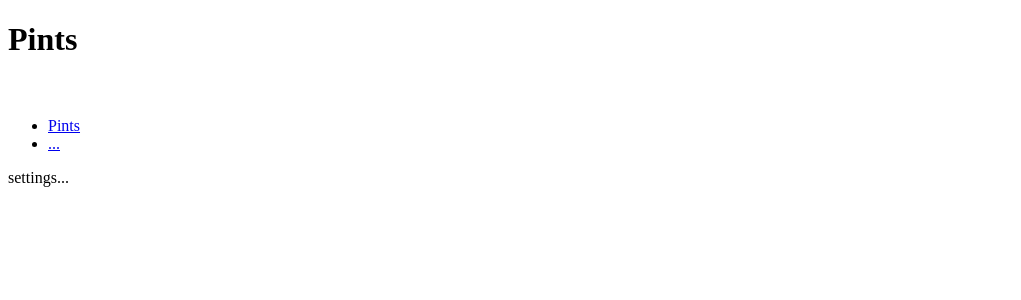
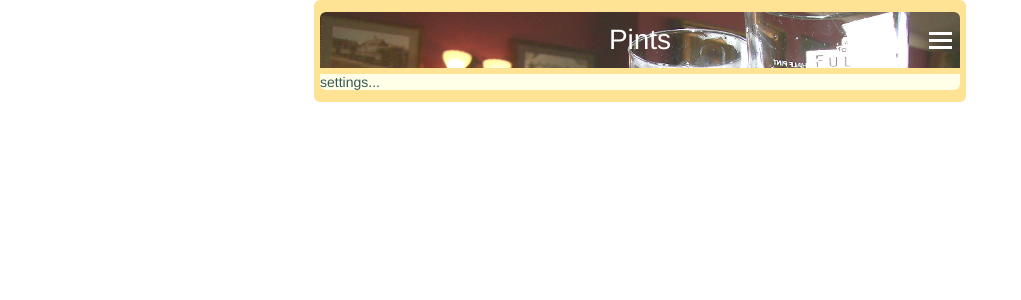
Before and after one commit to richardtraindl/pints, a Jekyll site: the page built from pints/settings.html, in a window 1280 px wide. Shown: the top 300 px of the page, without its empty margins (0-1021 px from the left). Built offline with Jekyll 4.4.1, drawn with Linux system fonts in a browser that asks for light colours.

Commit message:
Update pints.html

```diff
--- a/_layouts/pints.html
+++ b/_layouts/pints.html
@@ -5,11 +5,11 @@
   <head>
     <meta charset="utf-8">
 
-    <link rel="stylesheet" href="/static/pints.css" media="all">
+    <link rel="stylesheet" href="/styles/pints.css" media="all">
 
-    <link rel="stylesheet" href="/static/responding.css" media="all">
+    <link rel="stylesheet" href="/styles/responding.css" media="all">
 
-    <!-- link rel="stylesheet" href="/static/pub_list.css" media="all" -->
+    <!-- link rel="stylesheet" href="/styles/pub_list.css" media="all" -->
 
     <script src="/static/jquery-1.11.1.min.js"></script>
 
```
